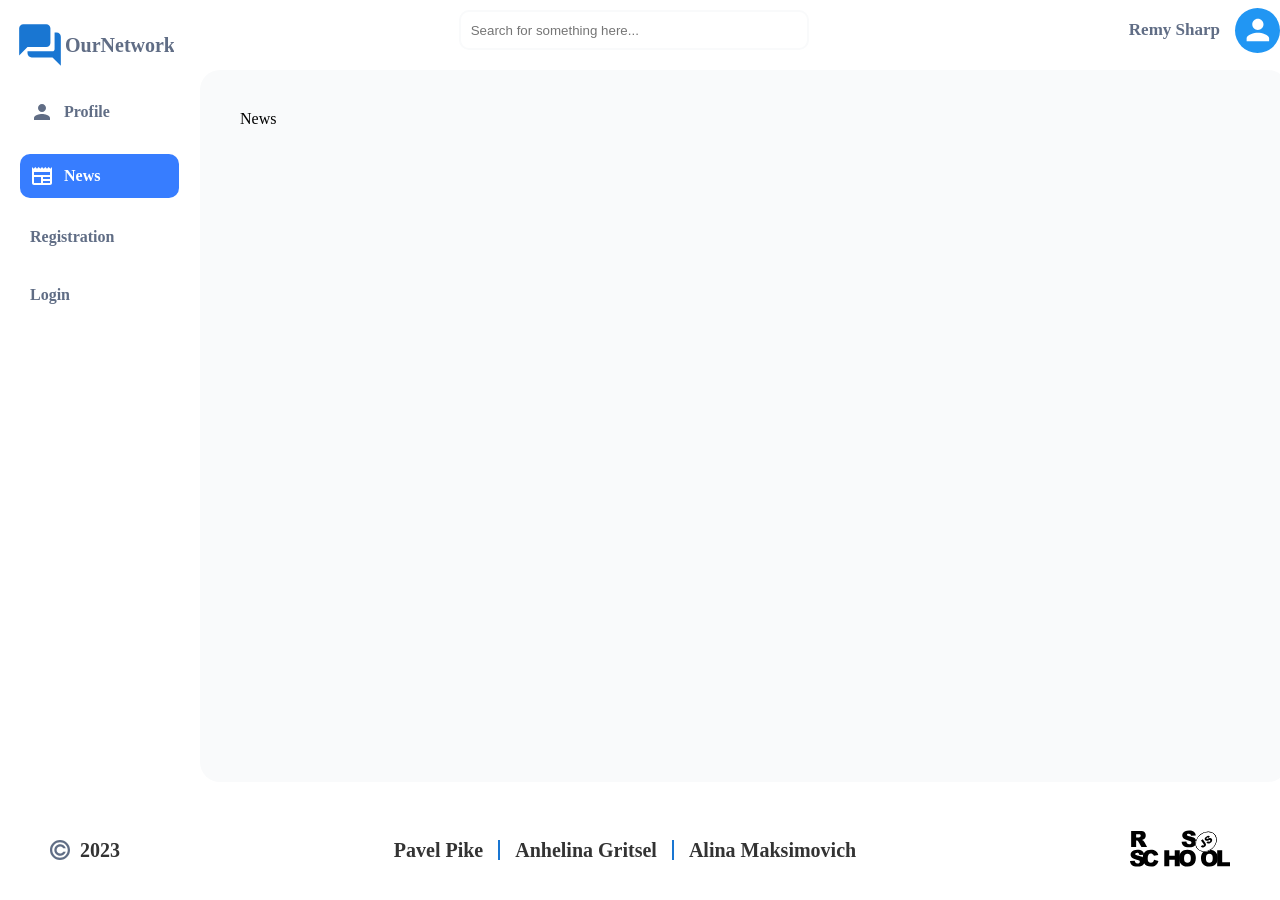
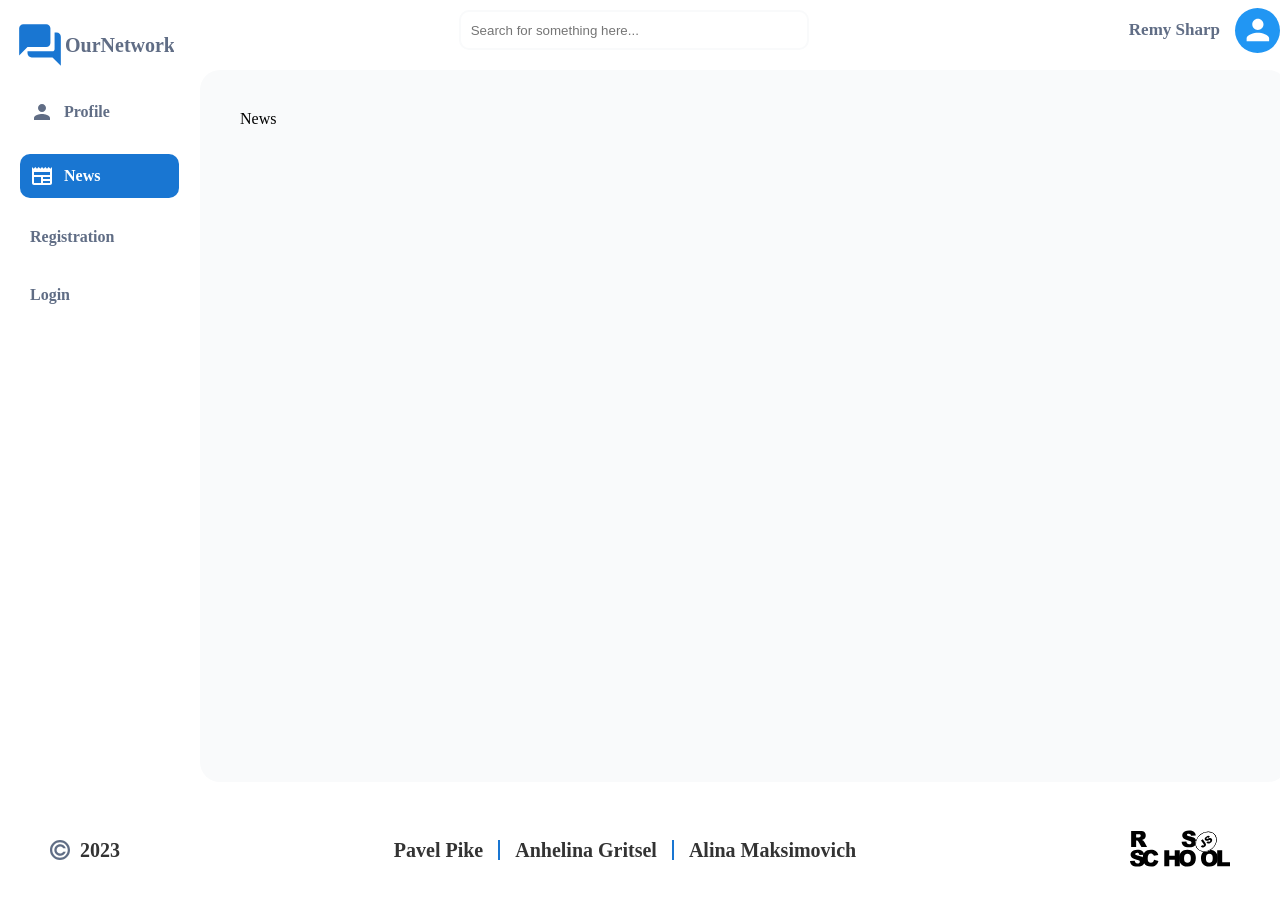
Before and after one commit to lina-gritsel/social-network, a React (Create React App) app in the folder social-network/: page /news in a window 1280 px wide. Built offline with nearby package versions, Linux system fonts and the light colour scheme.

Commit message:
refactor: add new color

```diff
--- a/social-network/src/components/Footer/Footer.module.scss
+++ b/social-network/src/components/Footer/Footer.module.scss
@@ -34,6 +34,6 @@
 }
 
 .line {
-  border: 1px solid #1976d2;
+  border: 1px solid var(--blue-color);
   height: 20px;
 }
--- a/social-network/src/scss/_variables.scss
+++ b/social-network/src/scss/_variables.scss
@@ -2,7 +2,7 @@
   --white-color: #fff;
   --gray-color: #606d85;
   --light-gray: #f9fafb;
-  --blue-color: #377dff;
+  --blue-color: #1976d2 ;
 
   // --font-family-montserrat: 'Montserrat', sans-serif;
 
```
